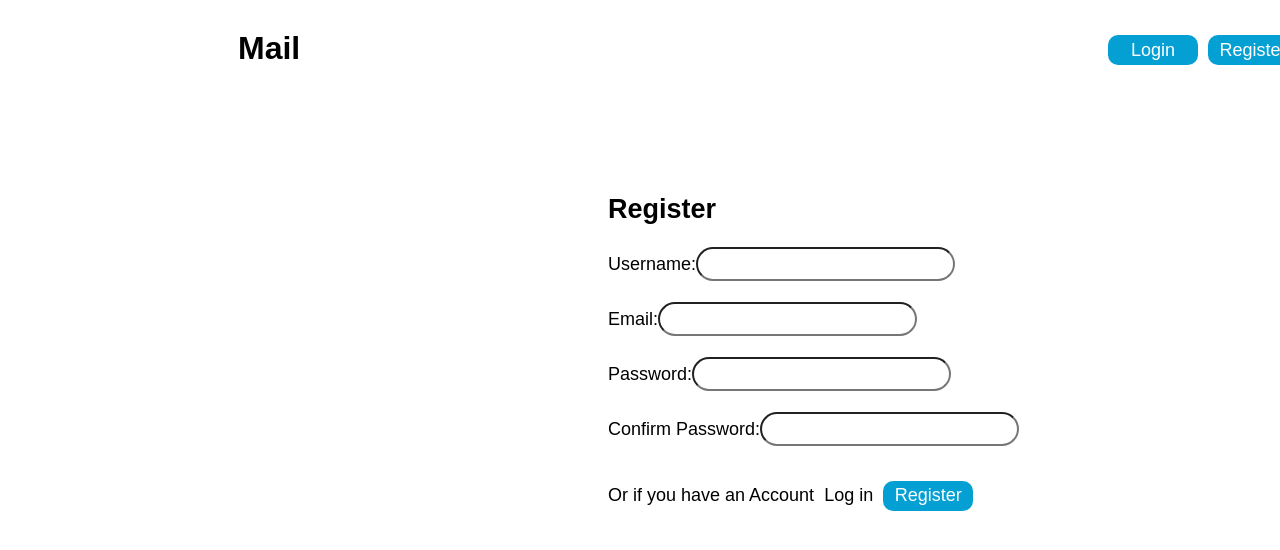
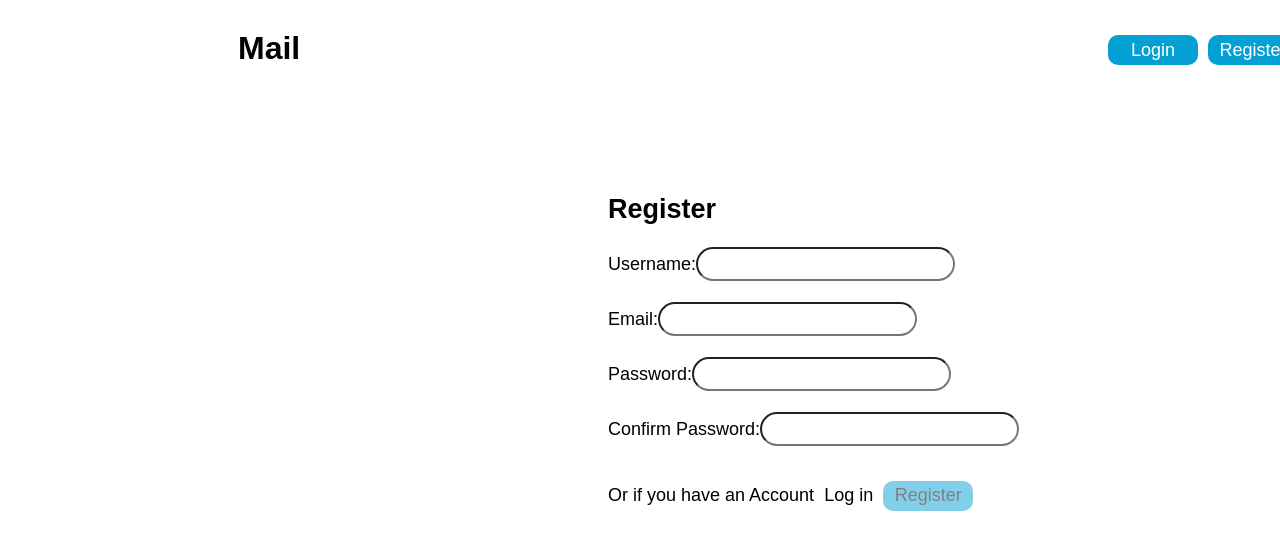
Before and after one commit to Guram529/project, a React (Vite) app in the folder frontend/: page /register in a window 1280 px wide. Shown: the top 550 px of the page. Built offline with nearby package versions, Linux system fonts and the light colour scheme; no server answers.

Commit message:
Update RegisterPage.jsx

```diff
--- a/frontend/src/pages/users/RegisterPage.jsx
+++ b/frontend/src/pages/users/RegisterPage.jsx
@@ -1,10 +1,11 @@
 import React, { useState } from "react";
+import axios from "axios";
 
 export function RegisterPage() {
-  const [username, setUsername] = useState('');
-  const [email, setEmail] = useState('');
-  const [password, setPassword] = useState('');
-  const [confirmPassword, setConfirmPassword] = useState('');
+  const [username, setUsername] = useState("");
+  const [email, setEmail] = useState("");
+  const [password, setPassword] = useState("");
+  const [confirmPassword, setConfirmPassword] = useState("");
   const [errors, setErrors] = useState({});
 
   const handleUsernameChange = (e) => {
@@ -27,42 +28,54 @@ export function RegisterPage() {
     validateConfirmPassword(e.target.value);
   };
 
-
-
-
   const validateUsername = (value) => {
     const usernamePattern = /^[a-zA-Z]+$/;
     if (!value.trim()) {
-      setErrors((prevErrors) => ({ ...prevErrors, username: 'Please enter a username.' }));
+      setErrors((prevErrors) => ({
+        ...prevErrors,
+        username: "Please enter a username.",
+      }));
     } else if (!usernamePattern.test(value)) {
-      setErrors((prevErrors) => ({ ...prevErrors, username: 'Username must contain only letters.' }));
+      setErrors((prevErrors) => ({
+        ...prevErrors,
+        username: "Username must contain only letters.",
+      }));
     } else {
-      setErrors((prevErrors) => ({ ...prevErrors, username: '' }));
+      setErrors((prevErrors) => ({ ...prevErrors, username: "" }));
     }
   };
 
   const validateEmail = (value) => {
     const emailPattern = /^[^\s@]+@[^\s@]+\.[^\s@]+$/;
     if (!emailPattern.test(value)) {
-      setErrors((prevErrors) => ({ ...prevErrors, email: 'Please enter a valid email address.' }));
+      setErrors((prevErrors) => ({
+        ...prevErrors,
+        email: "Please enter a valid email address.",
+      }));
     } else {
-      setErrors((prevErrors) => ({ ...prevErrors, email: '' }));
+      setErrors((prevErrors) => ({ ...prevErrors, email: "" }));
     }
   };
 
   const validatePassword = (value) => {
     if (value.length < 8) {
-      setErrors((prevErrors) => ({ ...prevErrors, password: 'Password must be at least 8 characters long.' }));
+      setErrors((prevErrors) => ({
+        ...prevErrors,
+        password: "Password must be at least 8 characters long.",
+      }));
     } else {
-      setErrors((prevErrors) => ({ ...prevErrors, password: '' }));
+      setErrors((prevErrors) => ({ ...prevErrors, password: "" }));
     }
   };
 
   const validateConfirmPassword = (value) => {
     if (value !== password) {
-      setErrors((prevErrors) => ({ ...prevErrors, confirmPassword: 'Passwords do not match.' }));
+      setErrors((prevErrors) => ({
+        ...prevErrors,
+        confirmPassword: "Passwords do not match.",
+      }));
     } else {
-      setErrors((prevErrors) => ({ ...prevErrors, confirmPassword: '' }));
+      setErrors((prevErrors) => ({ ...prevErrors, confirmPassword: "" }));
     }
   };
 
@@ -75,7 +88,7 @@ export function RegisterPage() {
     validatePassword(password);
     validateConfirmPassword(confirmPassword);
 
-    if (Object.values(errors).some((error) => error !== '')) {
+    if (Object.values(errors).some((error) => error !== "")) {
       return;
     }
 
@@ -83,17 +96,26 @@ export function RegisterPage() {
       username,
       email,
       password,
-      confirmPassword
+      confirmPassword,
     });
 
-    setUsername('');
-    setEmail('');
-    setPassword('');
-    setConfirmPassword('');
+    setUsername("");
+    setEmail("");
+    setPassword("");
+    setConfirmPassword("");
     setErrors({});
   };
 
-  const isDisabled = Object.values(errors).some((error) => error !== '');
+  const isValid = () => {
+    return (
+      email &&
+      !errors.email &&
+      password.length >= 8 &&
+      !errors.password &&
+      confirmPassword === password &&
+      !errors.confirmPassword
+    );
+  };
 
   return (
     <div className="RegisterCont">
@@ -102,13 +124,13 @@ export function RegisterPage() {
         <div>
           <label>Username:</label>
           <input type="text" value={username} onChange={handleUsernameChange} />
-          {errors.username && <p style={{ color: 'red' }}>{errors.username}</p>}
+          {errors.username && <p style={{ color: "red" }}>{errors.username}</p>}
         </div>
         <br />
         <div>
           <label>Email:</label>
           <input type="email" value={email} onChange={handleEmailChange} />
-          {errors.email && <p style={{ color: 'red' }}>{errors.email}</p>}
+          {errors.email && <p style={{ color: "red" }}>{errors.email}</p>}
         </div>
         <br />
         <div>
@@ -119,7 +141,7 @@ export function RegisterPage() {
             onChange={handlePasswordChange}
           />
         </div>
-        {errors.password && <p style={{ color: 'red' }}>{errors.password}</p>}
+        {errors.password && <p style={{ color: "red" }}>{errors.password}</p>}
 
         <br />
         <div>
@@ -129,15 +151,25 @@ export function RegisterPage() {
             value={confirmPassword}
             onChange={handleConfirmPasswordChange}
           />
-          {errors.confirmPassword && <p style={{ color: 'red' }}>{errors.confirmPassword}</p>}
-
+          {errors.confirmPassword && (
+            <p style={{ color: "red" }}>{errors.confirmPassword}</p>
+          )}
         </div>
         <br />
         <div className="box">
-           <p className="accountTxt">Or if you have an Account </p> <a className="link" href="/login">Log in</a>
-           {!isDisabled && <button type="submit">Register</button>}
+          <p className="accountTxt">Or if you have an Account </p>{" "}
+          <a className="link" href="/login">
+            Log in
+          </a>
+          <div className="register-button-container">
+            <button type="submit" className="register-button">
+              <a className="link" href="/login">
+                Register
+              </a>
+            </button>
+            {!isValid() && <div className="overlay"></div>}
+          </div>
         </div>
-
       </form>
     </div>
   );
```
